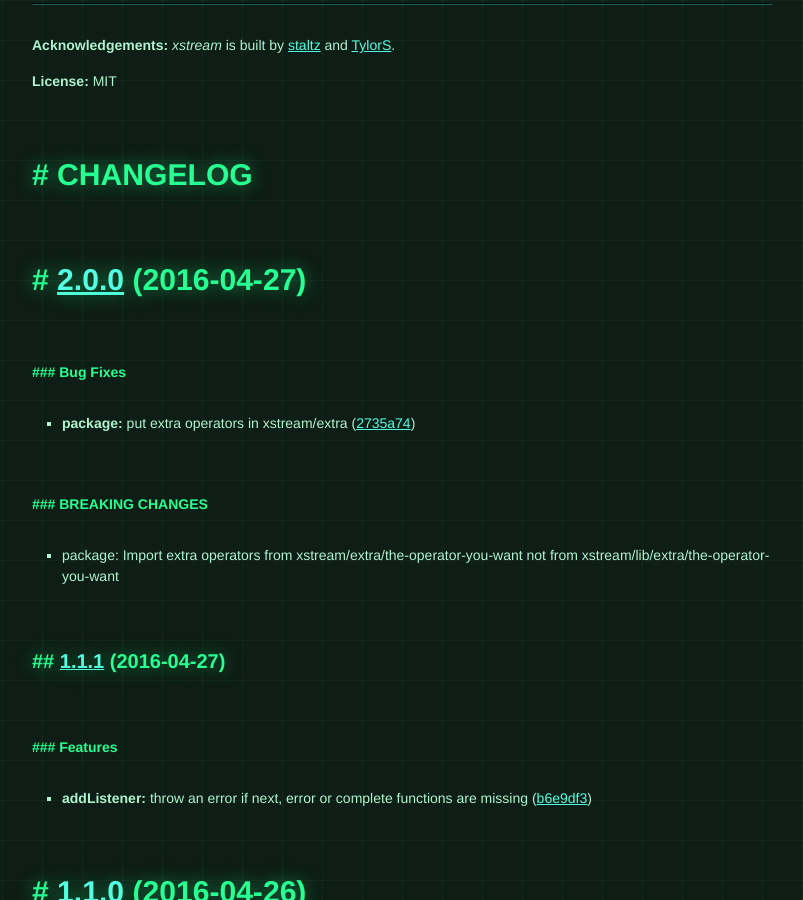
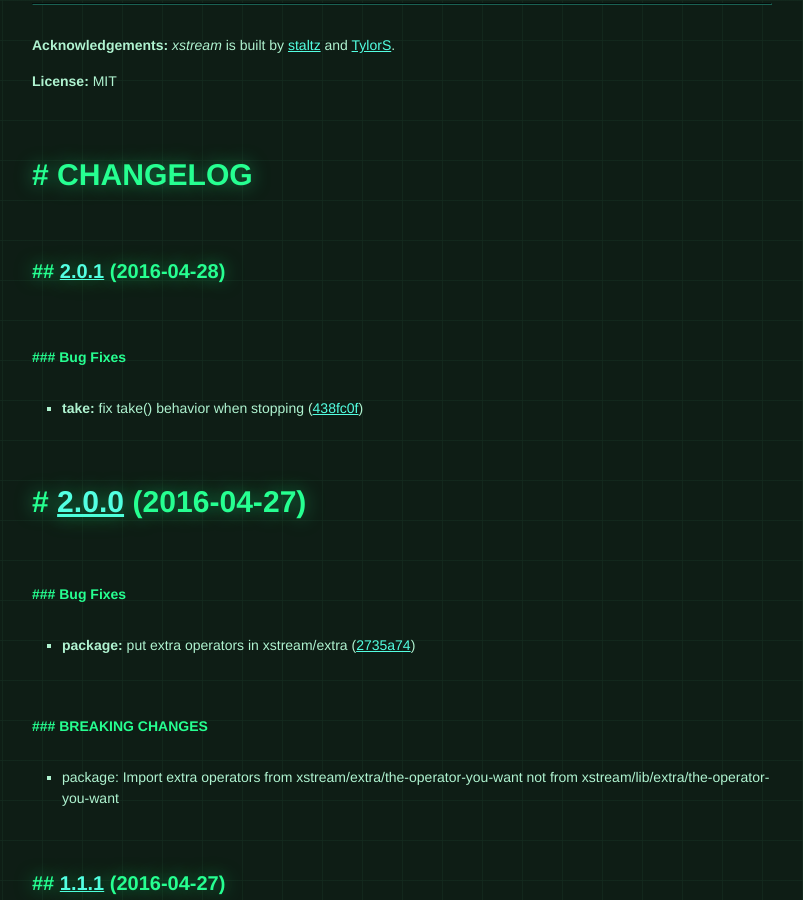
Before and after one commit to staltz/xstream, a Jekyll site: the page built from index.html, in a window 1280 px wide and 900 px high, scrolled down 24839 px. Shown: the whole window, without its empty margins (238-1041 px from the left). Built offline with Jekyll 4.4.1, drawn with Linux system fonts in a browser that asks for light colours; some web fonts are replaced.

Commit message:
update site

```diff
--- a/_includes/content.md
+++ b/_includes/content.md
@@ -989,6 +989,16 @@ A: Read this [blog post](http://staltz.com/why-we-built-xstream.html) on the top
 **License:** MIT
 
 # CHANGELOG
+<a name="2.0.1"></a>
+## [2.0.1](https://github.com/staltz/xstream/compare/v2.0.0...v2.0.1) (2016-04-28)
+
+
+### Bug Fixes
+
+* **take:** fix take() behavior when stopping ([438fc0f](https://github.com/staltz/xstream/commit/438fc0f))
+
+
+
 <a name="2.0.0"></a>
 # [2.0.0](https://github.com/staltz/xstream/compare/v1.1.1...v2.0.0) (2016-04-27)
 
```
